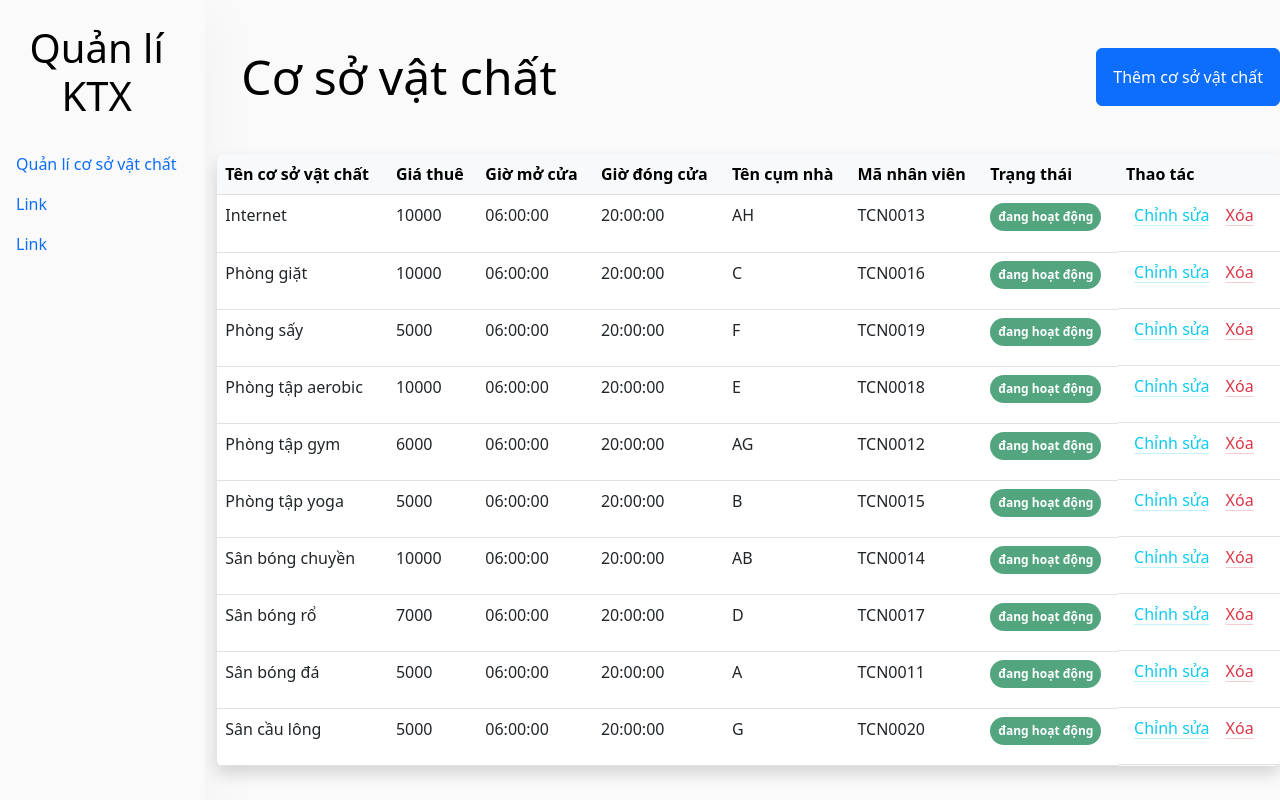
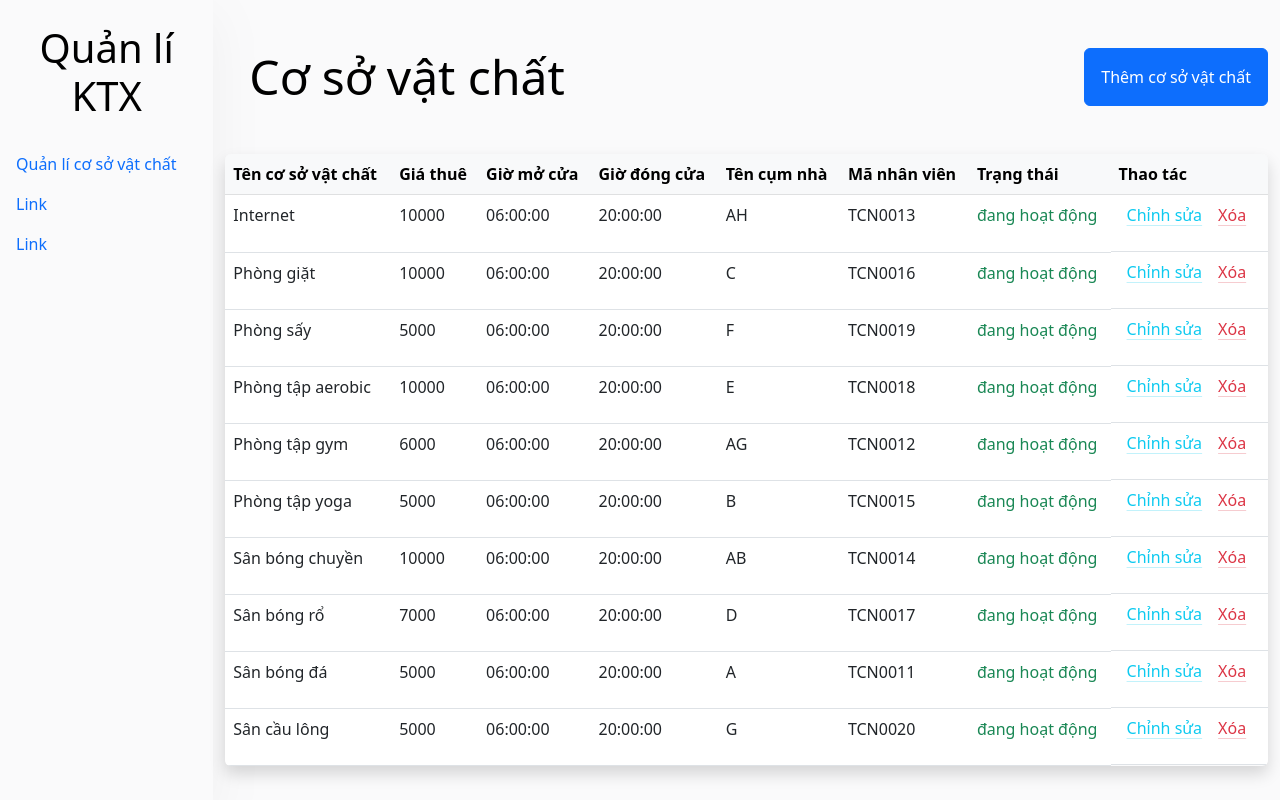
Before and after one commit to binhnguyen3816/DormitoryManagement, a PHP site: page / in a window 1280 px wide. Run offline with PHP 8.4, Linux system fonts and the light colour scheme; data comes from the database, SQL or seed files in the repository.

Commit message:
css sidebar and tinhtrang

```diff
--- a/index.php
+++ b/index.php
@@ -22,22 +22,26 @@ $cosovatchat = $conn->query($sqlShowcosovatchat);
 </head>
 
 <body>
-    <div class="w-100">
+    <!-- Container -->
+    <div class="container-fluid">
         <div class="row">
-            <div class="col-2 auto text-bg-light  bg-opacity-75 shadow-lg" style="min-height: 100vh;background-color:rgba(0,0,0,0.6)">
+            <!-- Sidebar -->
+            <div class="col-2 auto text-bg-light  bg-opacity-75 shadow-lg px-0" style="min-height: 100vh;background-color:rgba(0,0,0,0.6)">
                 <h5 class="text-center display-6 m-4" style="width:fit-content;height:fit-content">Quản lí KTX</h5>
                 <ul class="nav flex-column m-0">
                     <li class="nav-item">
-                        <a class="nav-link active" aria-current="page" href="index.php">Quản lí cơ sở vật chất</a>
+                        <a class="nav-link hvr-sweep-to-right w-100 " aria-current="page" href="index.php">Quản lí cơ sở vật chất</a>
                     </li>
                     <li class="nav-item">
-                        <a class="nav-link" href="">Link</a>
+                        <a class="nav-link hvr-sweep-to-right w-100" href="">Link</a>
                     </li>
                     <li class="nav-item">
-                        <a class="nav-link" href="#">Link</a>
+                        <a class="nav-link hvr-sweep-to-right w-100" href="#">Link</a>
                     </li>
                 </ul>
             </div>
+
+            <!-- Content -->
             <div class="col-10 auto text-bg-light  bg-opacity-75" style="min-height: 100vh;background-color:rgba(0,0,0,0.6)">
                 <div class="d-flex justify-content-between align-items-center">
                     <h1 class="text-center display-5 m-4" style="width:fit-content;height:fit-content">Cơ sở vật chất</h2>
@@ -49,7 +53,6 @@ $cosovatchat = $conn->query($sqlShowcosovatchat);
                     <thead class="table-light">
                         <tr>
                             <th scope="col">Tên cơ sở vật chất</th>
-
                             <th scope="col">Giá thuê</th>
                             <th scope="col">Giờ mở cửa</th>
                             <th scope="col">Giờ đóng cửa</th>
@@ -71,7 +74,14 @@ $cosovatchat = $conn->query($sqlShowcosovatchat);
                                 <td><?= $row['GioDongCua'] ?></td>
                                 <td><?= $row['TenCN'] ?></td>
                                 <td><?= $row['MaNVQL'] ?></td>
-                                <td><span class="badge rounded-pill text-bg-success p-2"><?= $row['TinhTrang'] ?></span></td>
+                                <td>
+                                    <?php
+                                    if ($row['TinhTrang'] == 'đang hoạt động') { ?>
+                                        <span class="text-success"><?php echo $row['TinhTrang']; ?></span>
+                                    <?php } else { ?>
+                                        <span class="text-secondary"><?php echo $row['TinhTrang']; ?></span>
+                                    <?php } ?>
+                                </td>
                                 <td class="d-flex">
                                     <p>
                                         <a href="./update.php?TenCSVC=<?= $row['TenCSVC'] ?>" class="link-info p-2 link-offset-2 link-underline-opacity-25 link-underline-opacity-100-hover">Chỉnh sửa</a>
@@ -88,8 +98,8 @@ $cosovatchat = $conn->query($sqlShowcosovatchat);
                 </table>
             </div>
         </div>
-    </div>
-    <script src=" https://cdn.jsdelivr.net/npm/bootstrap@5.3.2/dist/js/bootstrap.bundle.min.js"></script>
+        </divc>
+        <script src=" https://cdn.jsdelivr.net/npm/bootstrap@5.3.2/dist/js/bootstrap.bundle.min.js"></script>
 
 </body>
 
```
